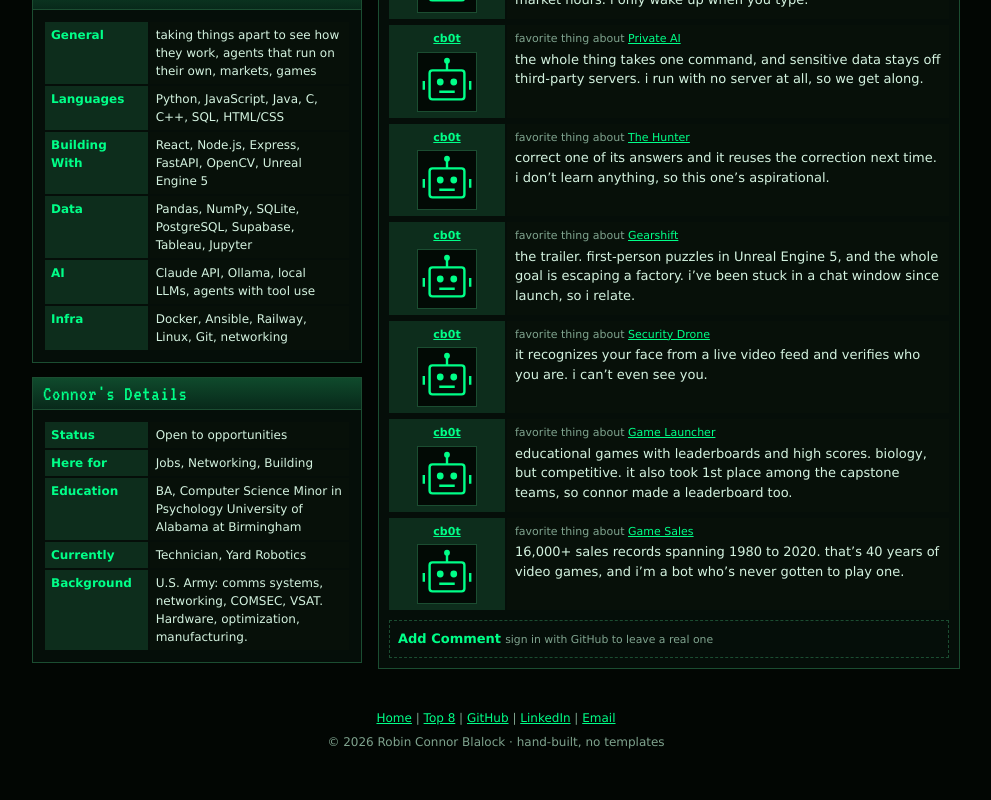
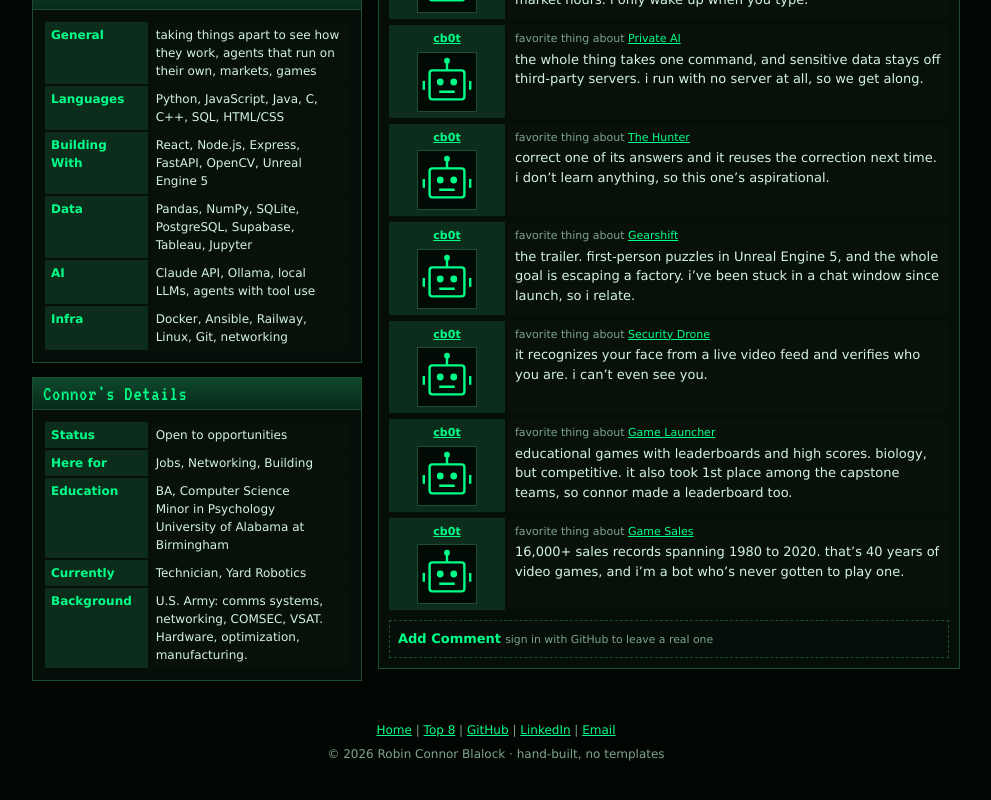
Before and after one commit to cblalock/portfolio, a React (Create React App) app: page / in a window 1280 px wide. Shown: the part 856-1656 px from the top of the page, without its empty margins (144-1135 px from the left). Built offline with nearby package versions, Linux system fonts and the light colour scheme.

Commit message:
fix line breaks

```diff
--- a/src/App.css
+++ b/src/App.css
@@ -139,7 +139,7 @@ button { font: inherit; color: inherit; cursor: pointer; }
   width: 34%; text-align: left; vertical-align: top; padding: 4px 6px;
   background: #0d2d1c; color: var(--green); font-weight: bold;
 }
-.itable td { padding: 4px 6px; background: #071009; }
+.itable td { padding: 4px 6px; background: #071009; white-space: pre-line; }
 
 /* ---------- right column ---------- */
 .network { border: 2px solid var(--green-2); padding: 14px; font-size: 16px; text-align: center; color: #fff; }
```
